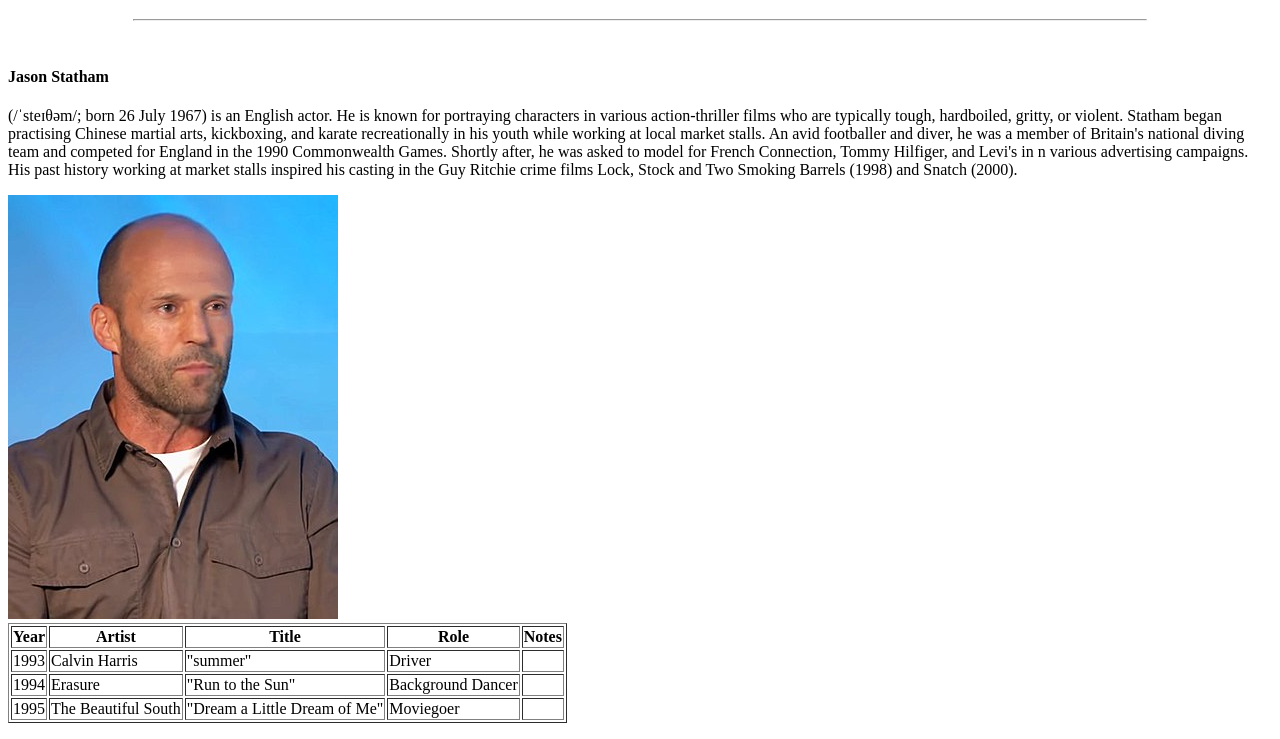
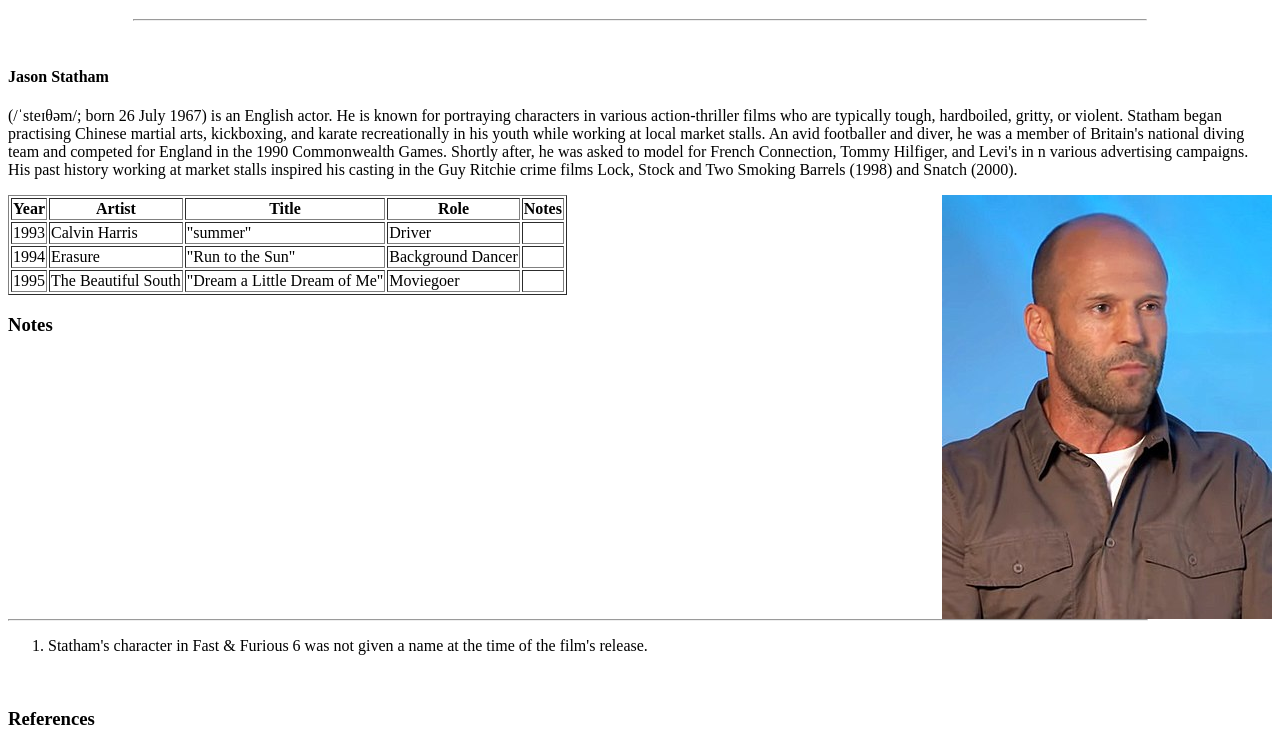
Before and after one commit to jery998/Intro, a plain HTML site: page index.html in a window 1280 px wide. Shown: the part 61-800 px from the top of the page. Drawn offline with Linux system fonts and the light colour scheme.

Commit message:
Update index.html

```diff
--- a/index.html
+++ b/index.html
@@ -30,7 +30,7 @@ market stalls inspired his casting in the Guy Ritchie crime
 films Lock, Stock and Two Smoking Barrels (1998) and
 Snatch (2000).</p>
 
-<img src="/tools/Jason_Statham_2018.jpg" alt="Jason Statham pic">
+<img src="/tools/Jason_Statham_2018.jpg" alt="Jason Statham pic" align="right">
 </div>
 
 <table border="1">
@@ -103,6 +103,7 @@ Snatch (2000).</p>
           Macmillan. ISBN 9780571211036.
     </li>
 </ol>
+<!--below is a form using get method-->
 <div>
     <form action="get">
         <label for="fname">First Name: </label>
```
